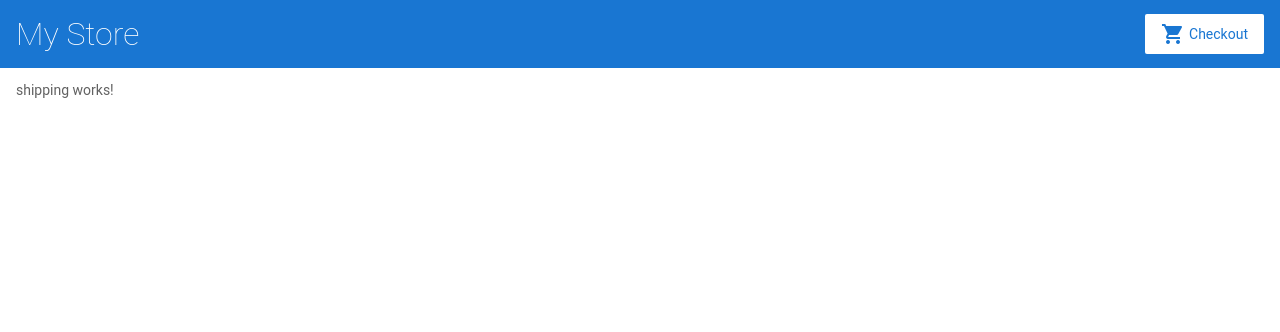
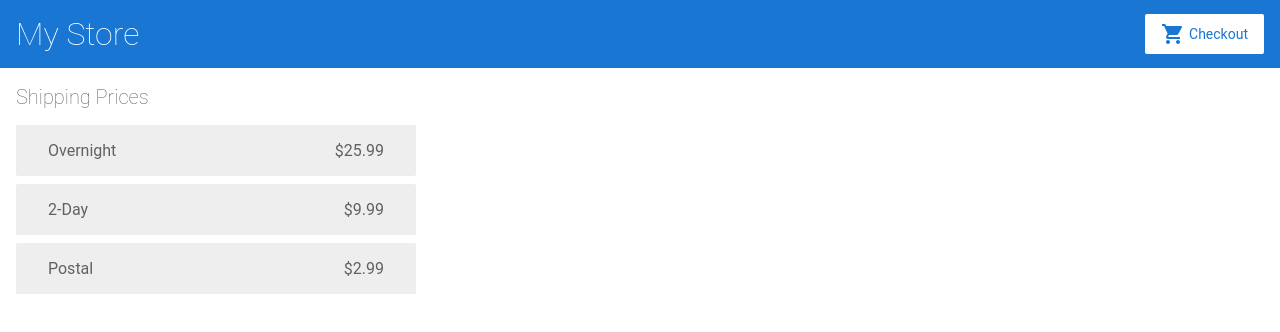
Before and after one commit to himanshu803/angular-practice, an Angular app: page /shipping in a window 1280 px wide. Shown: the top 332 px of the page. Built offline with nearby package versions, Linux system fonts and the light colour scheme.

Commit message:
3 files modified

```diff
--- a/src/app/cart.service.ts
+++ b/src/app/cart.service.ts
@@ -23,6 +23,8 @@ export class CartService {
   }
 
   getShippingCharges() {
-    this.http.get<{ type: string; price: number }[]>('/assets/shipping.json');
+    return this.http.get<{ type: string; price: number }[]>(
+      '/assets/shipping.json'
+    );
   }
 }
--- a/src/app/shipping/shipping.component.html
+++ b/src/app/shipping/shipping.component.html
@@ -1,3 +1,5 @@
-<p>
-  shipping works!
-</p>
+<h2>Shipping Prices</h2>
+<div class="shipping-item" *ngFor="let shipping of shippingCosts | async">
+  <span>{{ shipping.type }}</span>
+  <span>{{ shipping.price | currency }}</span>
+</div>
--- a/src/app/shipping/shipping.component.ts
+++ b/src/app/shipping/shipping.component.ts
@@ -1,4 +1,5 @@
 import { Component, OnInit } from '@angular/core';
+import { CartService } from '../cart.service';
 
 @Component({
   selector: 'app-shipping',
@@ -6,10 +7,9 @@ import { Component, OnInit } from '@angular/core';
   styleUrls: ['./shipping.component.css']
 })
 export class ShippingComponent implements OnInit {
+  shippingCosts = this.cartService.getShippingCharges();
 
-  constructor() { }
+  constructor(private cartService: CartService) {}
 
-  ngOnInit() {
-  }
-
+  ngOnInit() {}
 }
```
